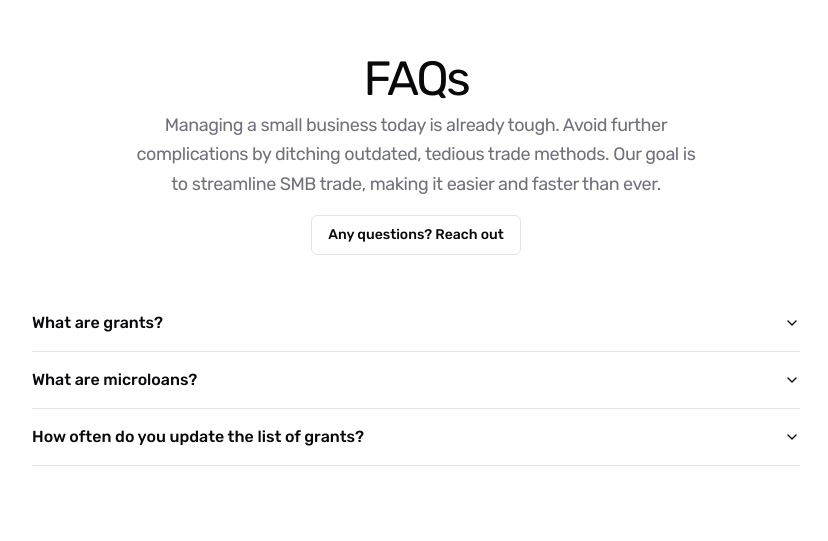
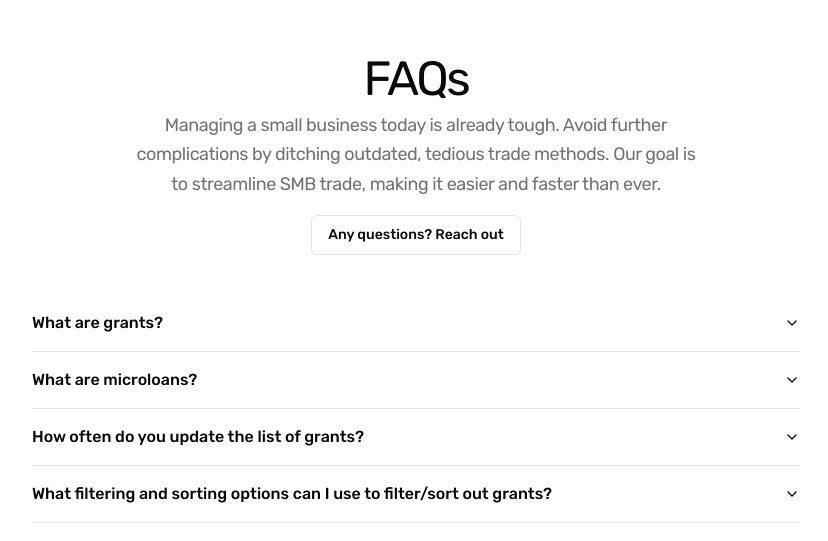
Before and after one commit to rohansarakinti/easygrantz, a Next.js app: page / in a window 1280 px wide. Shown: the part 2025-2566 px from the top of the page, without its empty margins (224-1052 px from the left). Built offline with nearby package versions, Linux system fonts and the light colour scheme.

Commit message:
9/14/2024-updates

```diff
--- a/app/page.jsx
+++ b/app/page.jsx
@@ -116,14 +116,14 @@ export default function Page() {
                             If you create an account with us, monthly update emails will be sent to you including grants that meet your criteria.
                             </AccordionContent>
                         </AccordionItem> */}
-                         {/* <AccordionItem  value="index5">
+                         <AccordionItem  value="index5">
                             <AccordionTrigger>
                             What filtering and sorting options can I use to filter/sort out grants?
                             </AccordionTrigger>
                             <AccordionContent>
-                            You can ...
+                            You can sort and filter the grants and microloans by money as well as search by location through our database!
                             </AccordionContent>
-                        </AccordionItem> */}
+                        </AccordionItem>
                     </Accordion>
                     </div>
                 </div>
```
